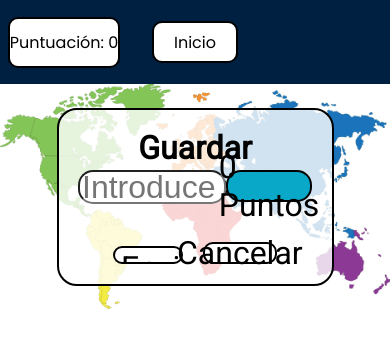
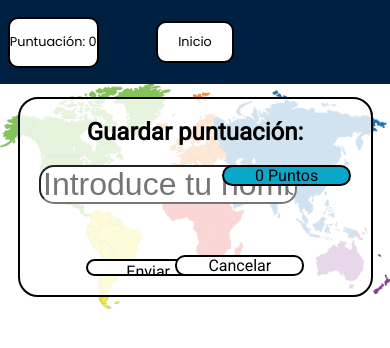
Before and after one commit to aurajd/2223_2DAW_HACIA_UN_CIUDADANO_GLOBAL, a PHP site: page /formulario.html in a window 390 px wide. Shown: the top 348 px of the page. Run offline with PHP 8.4, Linux system fonts and the light colour scheme.

Commit message:
Inicio medias query

```diff
--- a/diseño/mockups/juego/css/style.css
+++ b/diseño/mockups/juego/css/style.css
@@ -318,3 +318,54 @@ nav a {
     left: 15%;
     top: 75%;
 }
+
+/* Agrega reglas de estilo específicas para tablets (máximo 768px de ancho) */
+@media only screen and (max-width: 1024px) {
+    #menu img {
+        width: 40%; /* Ajusta el ancho de la imagen en tablets */
+    }
+
+    #tituloLogo {
+        font-size: 2rem; /* Ajusta el tamaño del título en tablets */
+    }
+
+    #menu a {
+        font-size: 2rem; /* Ajusta el tamaño de los enlaces en tablets */
+    }
+
+    nav {
+        font-size: 0.8rem; /* Ajusta el tamaño de la fuente en la barra de navegación en tablets */
+    }
+
+    .mainJuego>div {
+        height: 70%; /* Ajusta la altura del contenedor principal en tablets */
+        width: 80%; /* Ajusta el ancho del contenedor principal en tablets */
+    }
+
+    #ranking th {
+        height: 15%; /* Ajusta la altura de las celdas del encabezado de la tabla en tablets */
+    }
+
+    #ranking td, #ranking th {
+        font-size: 1rem; /* Ajusta el tamaño de la fuente en las celdas de la tabla en tablets */
+    }
+
+    #divPuntuacion h1 {
+        font-size: 1.5rem; /* Ajusta el tamaño del título en tablets */
+    }
+
+    #divPuntuacion input[type="text"] {
+        width: 80%; /* Ajusta el ancho del campo de texto en tablets */
+    }
+
+    #divPuntuacion p, #divPuntuacion input[type="submit"], #divPuntuacion a {
+        width: 40%; /* Ajusta el ancho de los elementos en tablets */
+        height: 15%; /* Ajusta la altura de los elementos en tablets */
+        font-size: 1rem; /* Ajusta el tamaño de la fuente de los elementos en tablets */
+    }
+
+    .imagen-fija {
+        width: 10vw; /* Ajusta el tamaño de la imagen fija en tablets */
+        height: 15vh; /* Ajusta el tamaño de la imagen fija en tablets */
+    }
+}
```
Also changed, not shown: diseño/mockups/admin/css/style_admin.css (+13 -0 lines).
